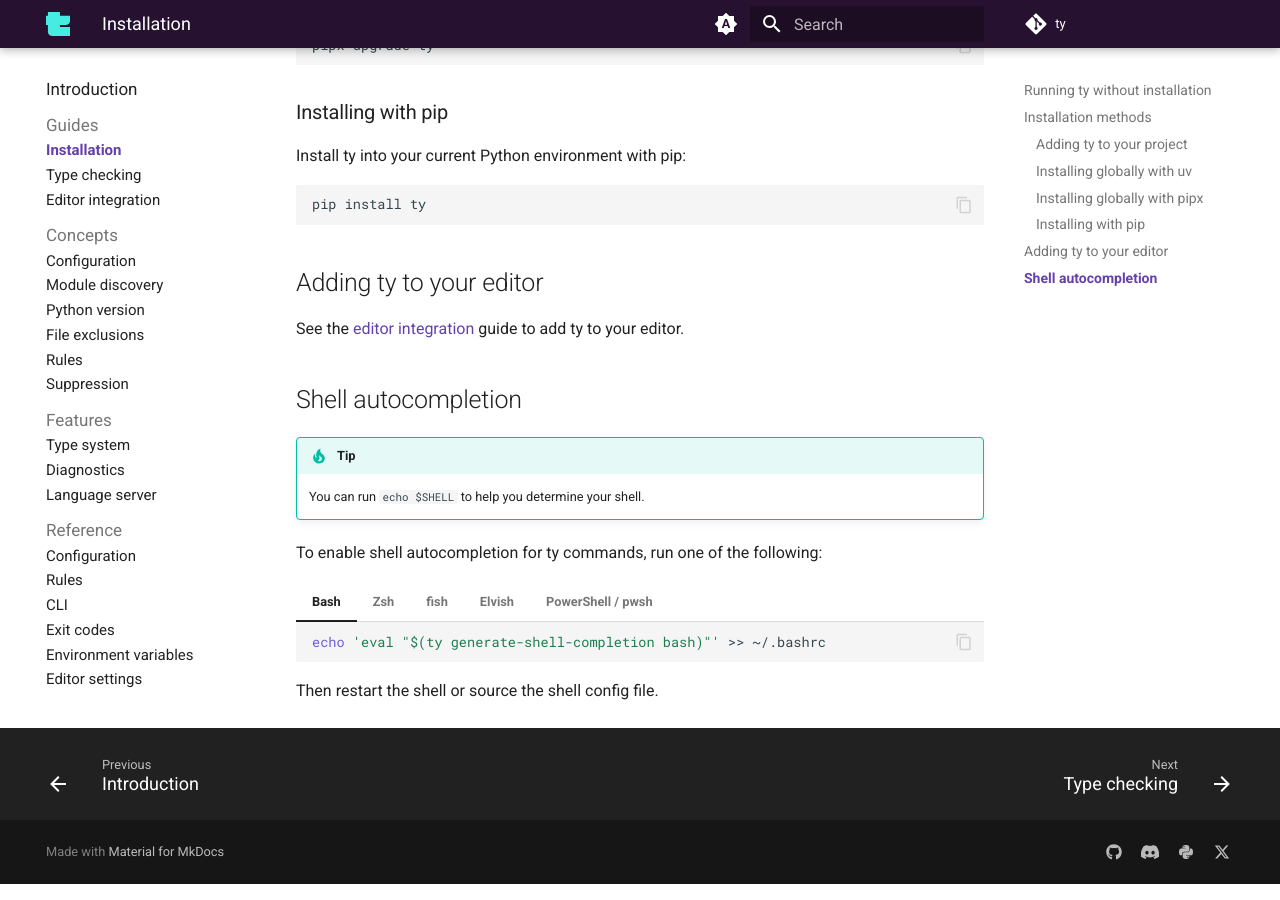
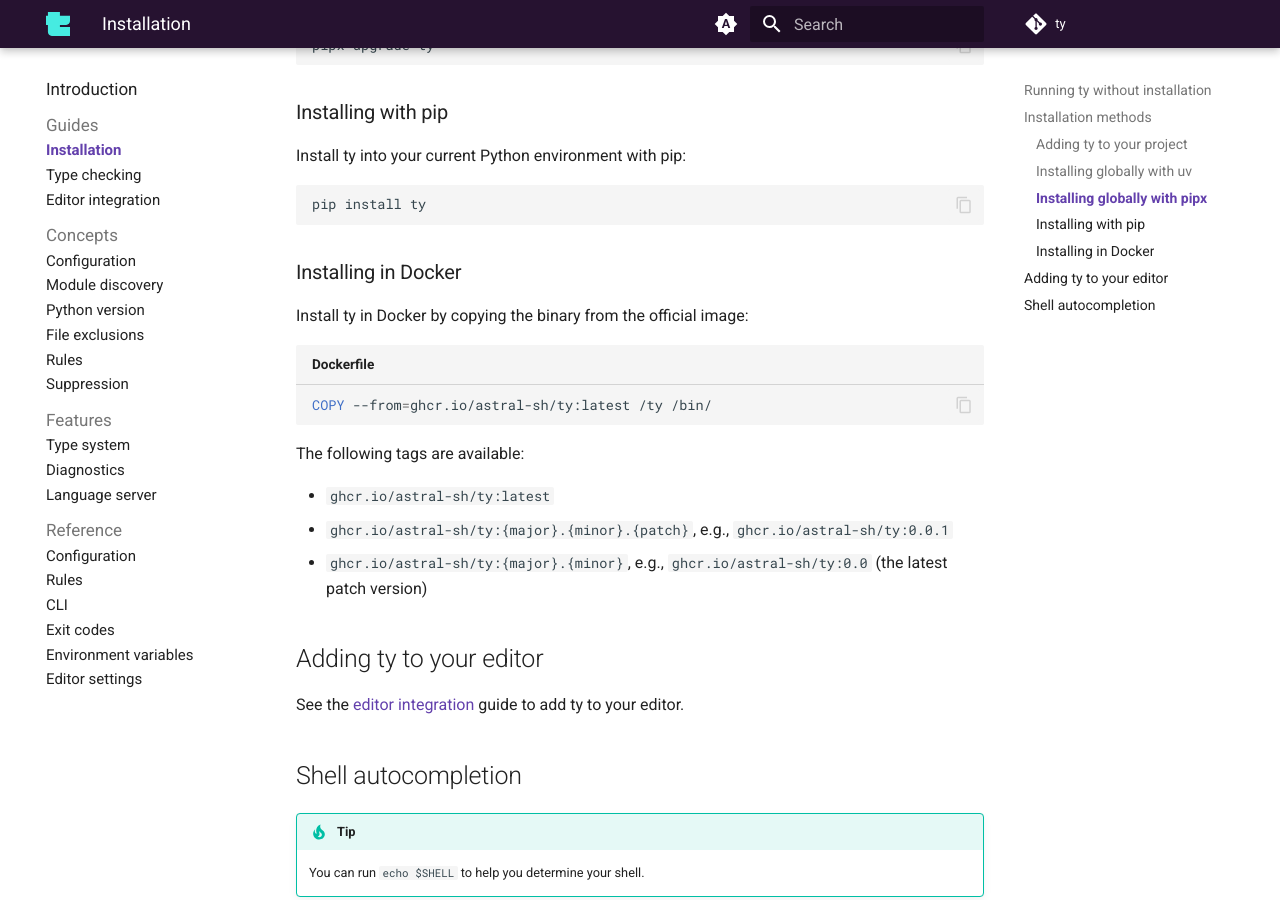
Before and after one commit to astral-sh/ty, an MkDocs documentation site: the page built from docs/installation.md, in a window 1280 px wide and 900 px high, scrolled down 1323 px. Built offline with MkDocs 1.6.1 and Material for MkDocs 9.7.7, drawn with Linux system fonts in a browser that asks for light colours; comment, search, counter and statistics services are not loaded.

Commit message:
Add Docker install instructions

````diff
--- a/docs/installation.md
+++ b/docs/installation.md
@@ -72,6 +72,21 @@
 pip install ty
 ```
 
+### Installing in Docker
+
+Install ty in Docker by copying the binary from the official image:
+
+```dockerfile title="Dockerfile"
+COPY --from=ghcr.io/astral-sh/ty:latest /ty /bin/
+```
+
+The following tags are available:
+
+- `ghcr.io/astral-sh/ty:latest`
+- `ghcr.io/astral-sh/ty:{major}.{minor}.{patch}`, e.g., `ghcr.io/astral-sh/ty:0.0.1`
+- `ghcr.io/astral-sh/ty:{major}.{minor}`, e.g., `ghcr.io/astral-sh/ty:0.0` (the latest patch
+    version)
+
 ## Adding ty to your editor
 
 See the [editor integration](./editors.md) guide to add ty to your editor.
````
